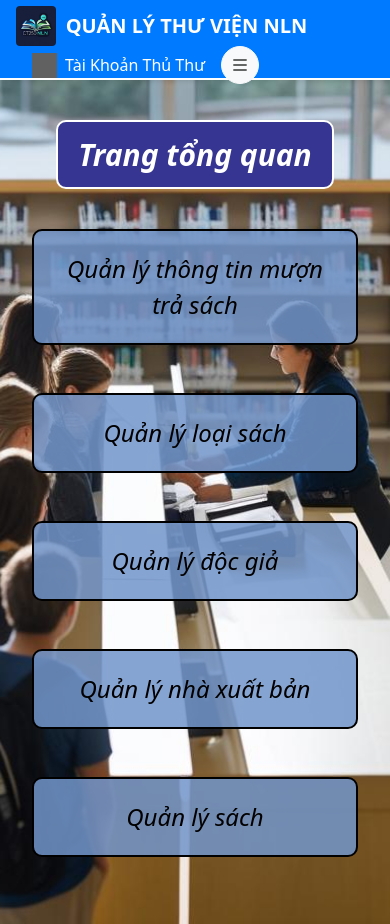
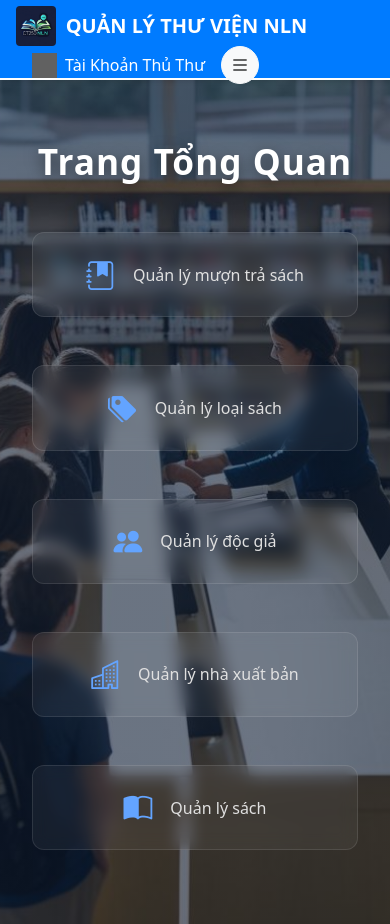
Before and after one commit to nhutb2203520/Frontend, a Vue app: page /admin/dashboard in a window 390 px wide. Built offline with nearby package versions, Linux system fonts and the light colour scheme; sample sign-in values are in the browser's storage; grey boxes are pictures that could not be loaded.

Commit message:
update responsive

```diff
--- a/src/Views/AccountUser.vue
+++ b/src/Views/AccountUser.vue
@@ -26,7 +26,7 @@
           </el-icon> <strong>Số điện thoại:</strong> {{ userInfo.SoDienThoai }}</p>
         <p v-if="userInfo"><el-icon>
             <LocationFilled />
-          </el-icon> <strong>Địa chỉ:</strong> {{ capitalizeWords(userInfo.DiaChi) }}</p>
+          </el-icon> <strong>Địa chỉ:</strong> {{ capitalizeWords(userInfo.DiaChi || '') }}</p>
         <p v-if="userInfo"><el-icon>
             <Calendar />
           </el-icon> <strong>Ngày tạo tài khoản:</strong> {{ formatDate(userInfo.createdAt) }}</p>
--- a/src/Views/HomeAdmin.vue
+++ b/src/Views/HomeAdmin.vue
@@ -1,31 +1,40 @@
 <template>
-    <div>
+  <div class="dashboard-wrapper">
+    <div class="background-overlay"></div>
 
+    <div class="dashboard-content container">
+      <h1 class="dashboard-title">Trang Tổng Quan</h1>
 
-      <!-- Dashboard -->
-      <div class="dashboard-container">
-        <button class="title">Trang tổng quan</button>
-
-        <div class="container">
       <div class="row gy-5 justify-content-center">
-            <!-- 3 nút hàng đầu -->
         <div class="col-12 col-sm-6 col-lg-4 d-flex justify-content-center">
-              <button class="btn-box w-100" @click="goTo('BorrowReturnManagement')">Quản lý thông tin mượn trả sách</button>
+          <button class="btn-box w-100" @click="goTo('BorrowReturnManagement')">
+            <i class="bi bi-journal-bookmark-fill me-2"></i>
+            Quản lý mượn trả sách
+          </button>
         </div>
         <div class="col-12 col-sm-6 col-lg-4 d-flex justify-content-center">
-              <button class="btn-box w-100" @click="goTo('CategoryManagement')">Quản lý loại sách</button>
+          <button class="btn-box w-100" @click="goTo('CategoryManagement')">
+            <i class="bi bi-tags-fill me-2"></i>
+            Quản lý loại sách
+          </button>
         </div>
         <div class="col-12 col-sm-6 col-lg-4 d-flex justify-content-center">
-              <button class="btn-box w-100" @click="goTo('ManagementReader')">Quản lý độc giả</button>
-            </div>
-
-            <!-- 2 nút hàng sau -->
-            <div class="col-12 col-sm-6 col-lg-4 d-flex justify-content-center">
-              <button class="btn-box w-100" @click="goTo('PublisherManager')">Quản lý nhà xuất bản</button>
+          <button class="btn-box w-100" @click="goTo('ManagementReader')">
+            <i class="bi bi-people-fill me-2"></i>
+            Quản lý độc giả
+          </button>
         </div>
         <div class="col-12 col-sm-6 col-lg-4 d-flex justify-content-center">
-              <button class="btn-box w-100" @click="goTo('BookManagement')">Quản lý sách</button>
+          <button class="btn-box w-100" @click="goTo('PublisherManager')">
+            <i class="bi bi-buildings me-2"></i>
+            Quản lý nhà xuất bản
+          </button>
         </div>
+        <div class="col-12 col-sm-6 col-lg-4 d-flex justify-content-center">
+          <button class="btn-box w-100" @click="goTo('BookManagement')">
+            <i class="bi bi-book-half me-2"></i>
+            Quản lý sách
+          </button>
         </div>
       </div>
     </div>
@@ -33,69 +42,138 @@
 </template>
 
 <script>
-
-
 export default {
   name: 'AdminDashboard',
-    components: {},
   methods: {
     goTo(page) {
       const routes = {
-          borrow: '/admin/borrow',
-          genre: '/admin/genres',
+        BorrowReturnManagement: '/admin/borrow-return-management',
+        CategoryManagement: '/admin/category-management',
         ManagementReader: '/admin/management-reader',
-          publisher: '/admin/publishers',
-          book: '/admin/books',
-          CategoryManagement: '/admin/category-management',
         PublisherManager: '/admin/management-publisher',
         BookManagement: '/admin/book-management',
-          BorrowReturnManagement: '/admin/borrow-return-management',
       };
+      if (routes[page]) {
         this.$router.push(routes[page]);
+      }
     },
   },
 };
 </script>
 
 <style scoped>
-  .dashboard-container {
-    padding: 40px 20px;
-    text-align: center;
+/* === THAY ĐỔI CHÍNH Ở ĐÂY === */
+.dashboard-wrapper {
+  position: relative;
+  /* Giảm padding trên và dưới */
+  padding: 80px 20px 40px;
+  /* Tăng padding top để có khoảng cách vừa phải với navbar */
   min-height: 100vh;
   background-image: url('@/assets/background_Admin.jpg');
   background-size: cover;
-    background-repeat: no-repeat;
   background-position: center;
   background-attachment: fixed;
+  display: flex;
+  /* Thay đổi align-items để căn nội dung lên trên thay vì ở giữa */
+  align-items: flex-start;
+  justify-content: center;
 }
 
-  .title {
-    font-size: 30px;
-    font-style: italic;
-    margin-bottom: 40px;
+/* Lớp phủ nền */
+.background-overlay {
+  position: absolute;
+  top: 0;
+  left: 0;
+  width: 100%;
+  height: 100%;
+  /* Gradient từ xanh đậm đến đen tạo chiều sâu */
+  background: linear-gradient(135deg, rgba(10, 25, 47, 0.6), rgba(10, 25, 47, 0.6));
+  z-index: 1;
+}
+
+/* Nội dung chính */
+.dashboard-content {
+  position: relative;
+  z-index: 2;
+  text-align: center;
+  width: 100%;
+  /* Đảm bảo content chiếm đủ không gian */
+}
+
+/* Tiêu đề chính */
+.dashboard-title {
+  font-size: 3rem;
+  font-weight: 700;
+  margin-bottom: 50px;
   color: #ffffff;
-    background-color: rgb(54, 54, 146);
-    border: 2px solid #fff;
-    padding: 10px 20px;
-    border-radius: 10px;
+  text-shadow: 0 4px 15px rgba(0, 0, 0, 0.5);
+  letter-spacing: 1px;
+}
+
+/* Các nút chức năng */
+.btn-box {
+  padding: 25px;
+  border: 1px solid rgba(255, 255, 255, 0.1);
+  border-radius: 12px;
+
+  background: rgba(255, 255, 255, 0.05);
+  backdrop-filter: blur(8px);
+  -webkit-backdrop-filter: blur(8px);
+
+  color: #e0e0e0;
+  font-size: 1.25rem;
+  font-weight: 500;
+  text-align: center;
+
+  cursor: pointer;
+  transition: all 0.3s ease;
+
+  display: flex;
+  align-items: center;
+  justify-content: center;
+  flex-direction: column;
+  gap: 15px;
+  min-height: 150px;
+}
+
+.btn-box i {
+  font-size: 2.5rem;
+  color: #63a4ff;
+  transition: color 0.3s ease;
+}
+
+.btn-box:hover {
+  transform: translateY(-8px);
+  background: rgba(255, 255, 255, 0.1);
+  border-color: rgba(99, 164, 255, 0.5);
+  box-shadow: 0 10px 30px rgba(0, 0, 0, 0.3);
+}
+
+.btn-box:hover i {
+  color: #fff;
+}
+
+/* Responsive cho màn hình nhỏ */
+@media (max-width: 768px) {
+  .dashboard-wrapper {
+    padding-top: 60px;
+    /* Giảm padding top trên mobile */
+  }
+
+  .dashboard-title {
+    font-size: 2.2rem;
   }
 
   .btn-box {
-    padding: 20px 30px;
-    border: 2px solid #000;
-    border-radius: 10px;
-    background-color: rgba(114, 150, 203, 0.85);
-    font-style: italic;
-    font-size: 24px;
-    cursor: pointer;
-    transition: 0.3s ease;
-    min-width: 220px;
-    max-width: 100%;
+    font-size: 1rem;
+    padding: 20px;
+    flex-direction: row;
+    gap: 10px;
+    min-height: auto;
   }
 
-  .btn-box:hover {
-    background-color: rgba(26, 55, 80, 0.95);
-    transform: scale(1.05);
-    color: #fff;
+  .btn-box i {
+    font-size: 1.8rem;
+  }
 }
 </style>
--- a/src/components/Admin/SideBarAD.vue
+++ b/src/components/Admin/SideBarAD.vue
@@ -159,8 +159,6 @@ function navigateTo(route) {
 onMounted(async () => {
   const data = await borrowStore.fetchBorrowBooksForAdmin()
   const list = Array.isArray(data) ? data : []
-  console.log('Borrow list:', list)
-
   const daChoDuyetCount = list.filter(record => record.MaTrangThai?.TenTrangThai === 'chờ lấy').length
   menuItems.value[0].badgeCount = daChoDuyetCount
 })
--- a/src/components/BookCard.vue
+++ b/src/components/BookCard.vue
@@ -57,7 +57,7 @@ export default {
     async toggleFavorite() {
       if (!useAuthStore().accessToken) {
         ElMessage.warning('Vui lòng nhập để đăng ký mượn sách.')
-        this.$router.push({ name: 'Signin User' })
+        this.$router.push({ name: 'Signin User', replace: true })
         return
       }
       try {
@@ -87,9 +87,12 @@ export default {
       }
     },
     async loadData() {
-      const bookStore = useBookStore()
-      const booksFavoriteList = await bookStore.getAllBookFavorite()
-      this.isFavorite = booksFavoriteList?.some(bfa => bfa.MaSach._id === this.book?._id)
+      if (useAuthStore().accessToken) {
+        const bookStore = useBookStore()
+        const booksFavoriteList = await bookStore.getAllBookFavorite()
+        this.isFavorite = booksFavoriteList?.some(bfa => bfa.MaSach._id === this.book?._id)
+      }
+
     }
   },
   async mounted() {
--- a/src/components/Client/NavBar.vue
+++ b/src/components/Client/NavBar.vue
@@ -82,7 +82,9 @@
                         <router-link to="/" class="dropdown-item">Trang Chủ</router-link>
                         <router-link to="/catalogbook" class="dropdown-item">Danh Mục Sách</router-link>
                         <router-link to="/borrowinghistory" class="dropdown-item">Lịch Sử Mượn</router-link>
-
+                        <router-link to="/favoritebook" replace class="dropdown-item">
+                            Sách Yêu Thích
+                        </router-link>
                         <div v-if="$route.path === '/catalogbook'" class="mt-2">
                             <input type="text" v-model="searchKeyword" placeholder="Tìm kiếm ..."
                                 class="form-control mb-2" />
--- a/src/components/Client/UpdateAccount.vue
+++ b/src/components/Client/UpdateAccount.vue
@@ -26,7 +26,7 @@
 
         <div class="form-group">
           <label>Số điện thoại:</label>
-          <input v-model="form.phone" type="tel" pattern="[0-9]{10,11}" required />
+          <input v-model="form.phone" type="tel" pattern="[0-9]{10,11}" />
         </div>
 
         <div class="form-group">
@@ -36,7 +36,7 @@
 
         <div class="form-group">
           <label>Địa chỉ:</label>
-          <textarea v-model="form.address" rows="3" required></textarea>
+          <textarea v-model="form.address" rows="3"></textarea>
         </div>
 
         <div class="form-actions">
@@ -87,9 +87,7 @@ const validateForm = () => {
     f.fullName &&
     f.birthDate &&
     f.gender &&
-    /^\d{10,11}$/.test(f.phone) &&
-    f.email.includes('@') &&
-    f.address
+    f.email.includes('@')
   );
 };
 
--- a/src/router/index.js
+++ b/src/router/index.js
@@ -81,6 +81,19 @@ const routes = [
     path: "/favoritebook",
     name: "FavoriteBook",
     component: FavoriteBook,
+    beforeEnter: (to, from, next) => {
+      const accessToken = sessionStorage.getItem("accessToken");
+      if (!accessToken) {
+        ElMessage({
+          message: "Bạn cần đăng nhập để xem sách yêu thích.",
+          type: "warning",
+        });
+        // Chuyển hướng đến trang đăng nhập nếu không có accessToken
+        next({ name: "Signin User", replace: true });
+      } else {
+        next();
+      }
+    },
   },
   {
     path: "/account-user",
```
Also changed, not shown: src/components/Client/HotBook.vue (+101 -66 lines), src/components/Client/NewBook.vue (+109 -65 lines). Lines whose indentation alone changed are shown as unchanged.
